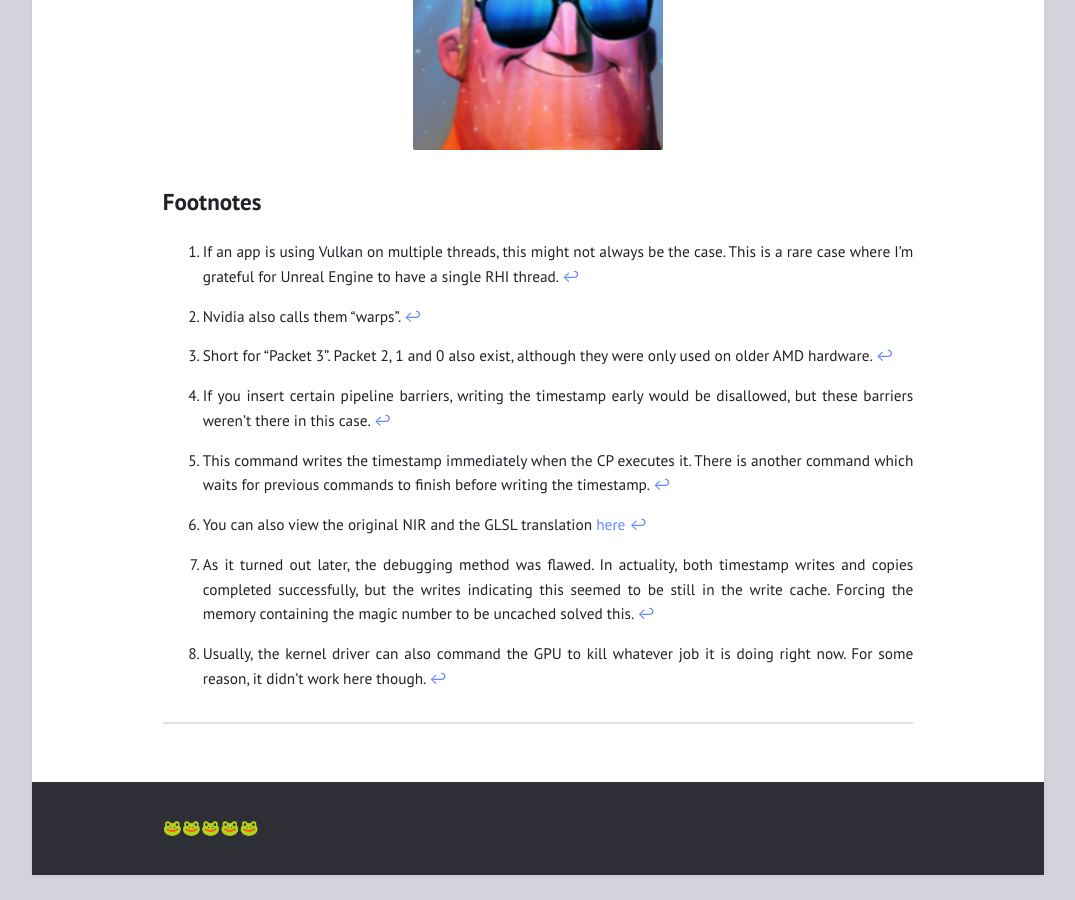
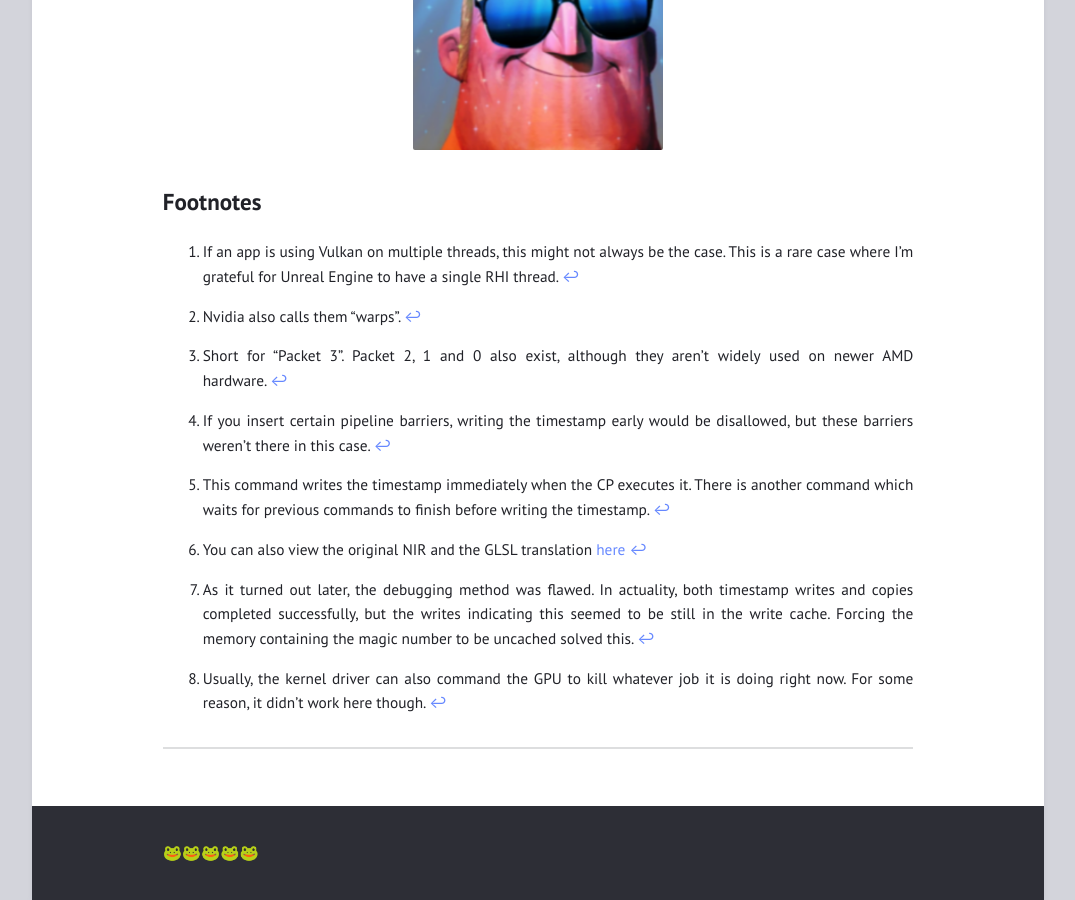
Before and after one commit to pixelcluster/pixelcluster.github.io, a Jekyll site: the page built from _posts/2023-05-11-Hang-Exploration-Splitgate.md, in a window 1280 px wide and 900 px high, scrolled down 10446 px. Shown: the whole window, without its empty margins (102-1177 px from the left). Built offline with Jekyll 4.4.1, drawn with Linux system fonts in a browser that asks for light colours; comment, search, counter and statistics services are not loaded; before the commit the page ends 11321 px from its top, so only the background shows below that.

Commit message:
Clarify Packet 2/1/0 one last time

```diff
--- a/_posts/2023-05-11-Hang-Exploration-Splitgate.md
+++ b/_posts/2023-05-11-Hang-Exploration-Splitgate.md
@@ -491,7 +491,7 @@ And I even got to make my first bugreport for Unreal Engine.
 
 [^1]: If an app is using Vulkan on multiple threads, this might not always be the case. This is a rare case where I'm grateful for Unreal Engine to have a single RHI thread.
 [^2]: Nvidia also calls them "warps".
-[^3]: Short for "Packet 3". Packet 2, 1 and 0 also exist, although they were only used on older AMD hardware.
+[^3]: Short for "Packet 3". Packet 2, 1 and 0 also exist, although they aren't widely used on newer AMD hardware.
 [^4]: If you insert certain pipeline barriers, writing the timestamp early would be disallowed, but these barriers weren't there in this case.
 [^5]: This command writes the timestamp immediately when the CP executes it. There is another command which waits for previous commands to finish before writing the timestamp.
 [^6]: You can also view the original NIR and the GLSL translation [here](https://gitlab.freedesktop.org/mesa/mesa/-/blob/0b251d43/src/amd/vulkan/radv_query.c#L531)
```
